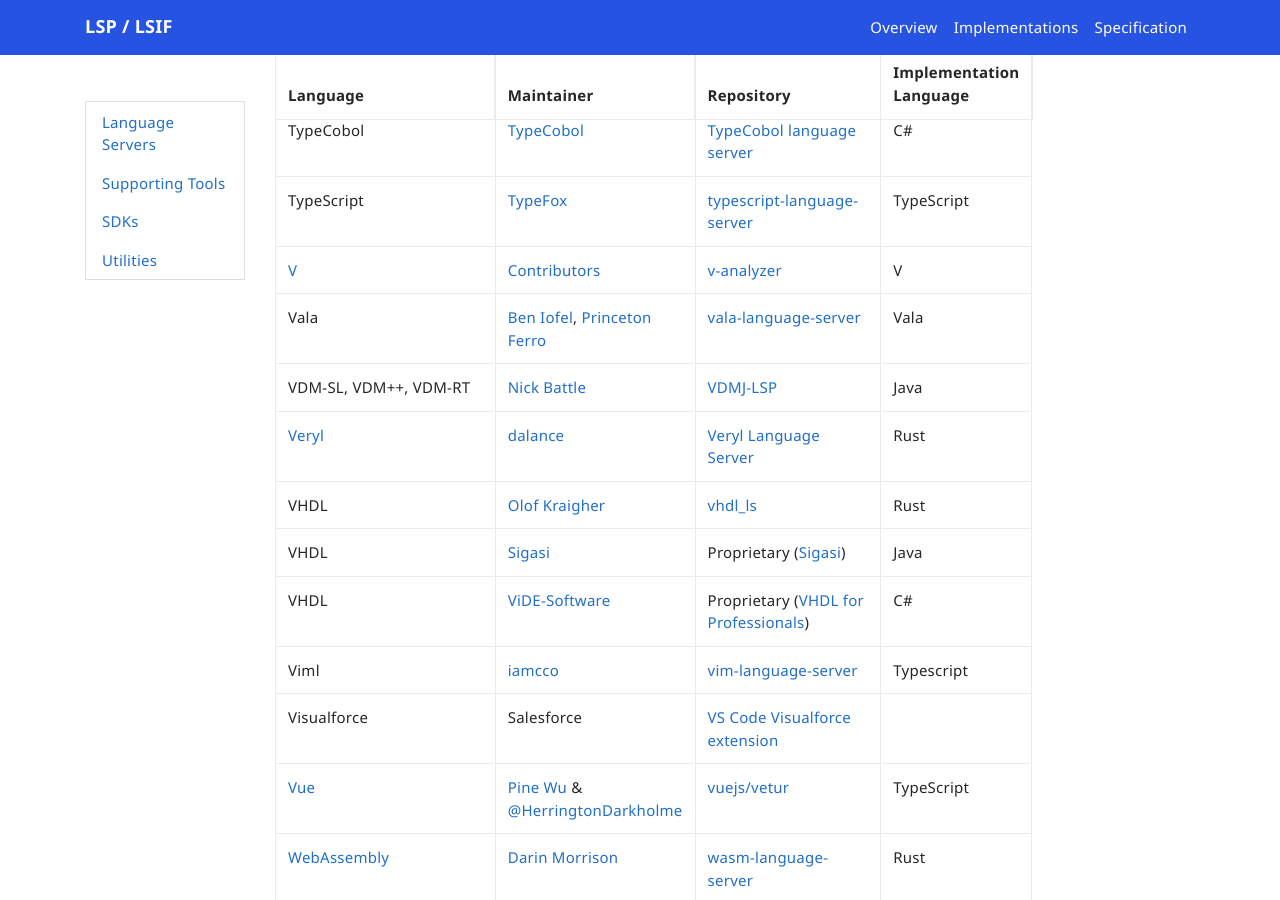
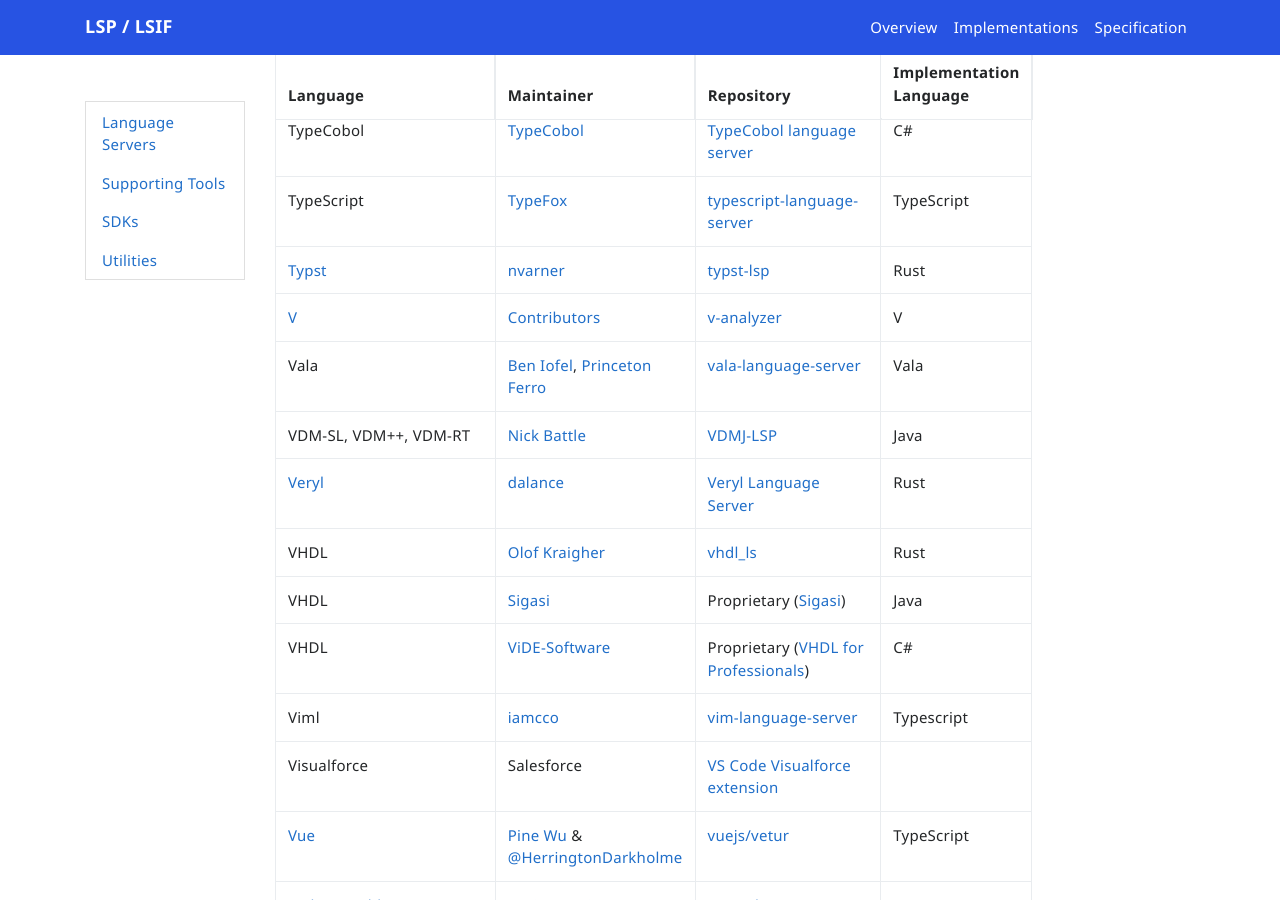
Before and after one commit to microsoft/language-server-protocol, a Jekyll site: the page built from _implementors/servers.md, in a window 1280 px wide and 900 px high, scrolled down 11295 px. Built offline with Jekyll 4.4.1, drawn with Linux system fonts in a browser that asks for light colours; nearby versions of some CDN libraries; comment, search, counter and statistics services are not loaded.

Commit message:
Add typst to list (#1814)

```diff
--- a/_implementors/servers.md
+++ b/_implementors/servers.md
@@ -209,6 +209,7 @@
 | [Twig](https://twig.symfony.com/) | [Stanislav Romanov](https://github.com/kaermorchen) | [Twig Language Server](https://github.com/kaermorchen/twig-language-server/tree/master/packages/language-server) | TypeScript |
 | TypeCobol| [TypeCobol](https://github.com/TypeCobolTeam) | [TypeCobol language server](https://github.com/TypeCobolTeam/TypeCobol/tree/master/TypeCobol.LanguageServer) | C# |
 | TypeScript|[TypeFox](http://typefox.io/)| [typescript-language-server](https://github.com/theia-ide/typescript-language-server) | TypeScript |
+| [Typst](https://github.com/typst/typst/) | [nvarner](https://github.com/nvarner/) | [typst-lsp](https://github.com/nvarner/typst-lsp) | Rust |
 | [V](https://vlang.io) | [Contributors](https://github.com/v-analyzer/v-analyzer/graphs/contributors) | [v-analyzer](https://github.com/v-analyzer/v-analyzer) | V
 | Vala | [Ben Iofel](https://github.com/benwaffle), [Princeton Ferro](https://github.com/Prince781) | [vala-language-server](https://github.com/benwaffle/vala-language-server) | Vala |
 | VDM-SL, VDM++, VDM-RT | [Nick Battle](https://github.com/nickbattle)| [VDMJ-LSP](https://github.com/nickbattle/vdmj/tree/master/lsp) | Java |
```
